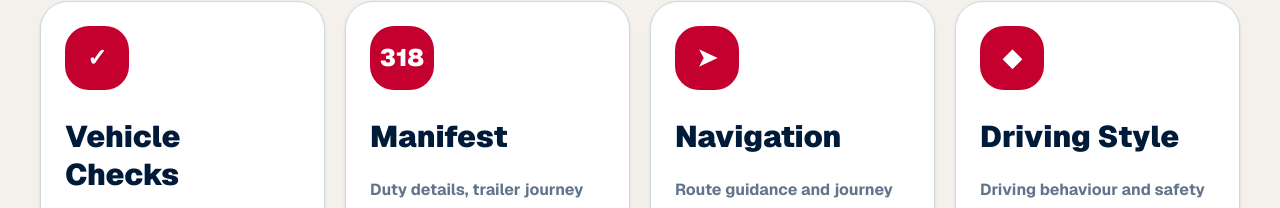
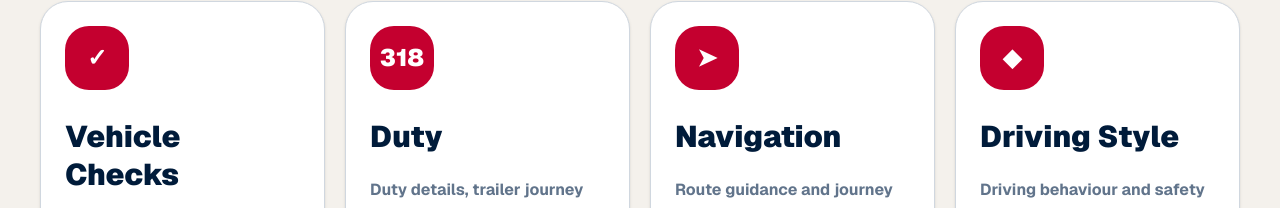
Before and after one commit to acannon76/rugby-league-supporter-web, a Next.js app: page /internal/app-ideas in a window 1280 px wide. Shown: the part 133-341 px from the top of the page. Built offline with nearby package versions, Linux system fonts and the light colour scheme.

Commit message:
button manifest change to Duty

```diff
--- a/src/app/internal/app-ideas/HgvDriverPdaMockupClient.tsx
+++ b/src/app/internal/app-ideas/HgvDriverPdaMockupClient.tsx
@@ -31,7 +31,7 @@ const appButtons: AppButton[] = [
     startsVehicleChecks: true,
   },
   {
-    title: "Manifest",
+    title: "Duty",
     text: "Duty details, trailer journey and 318 manifest information.",
     href: "/internal/app-ideas/manifest",
     icon: "318",
```
